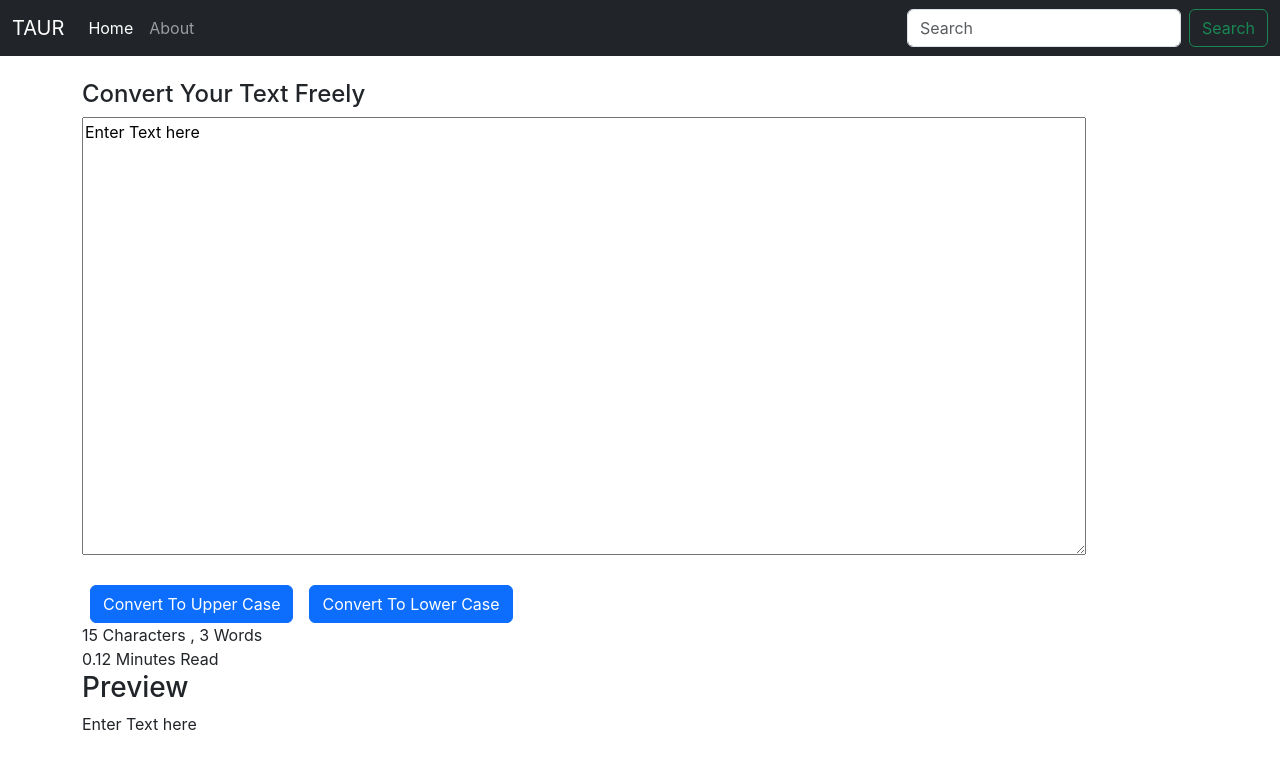
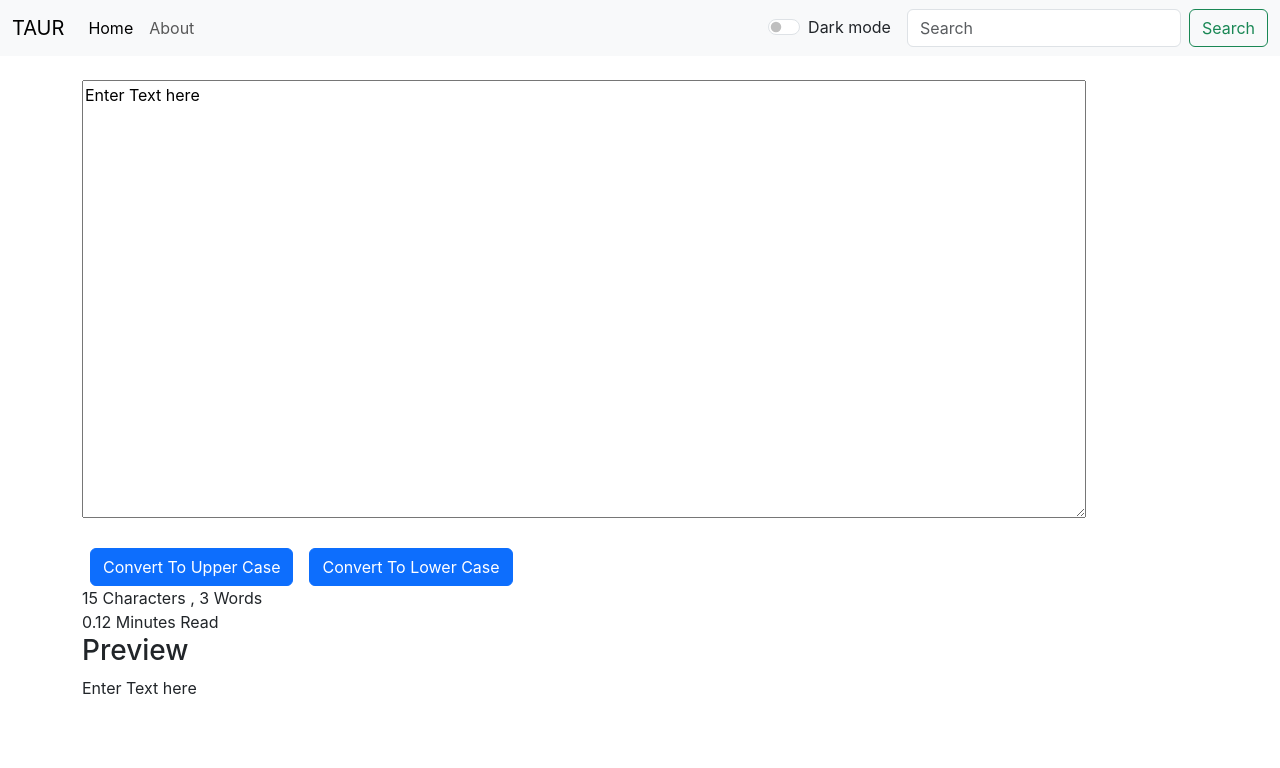
Before and after one commit to SumitSawant1029/TAUR-React, a React (Create React App) app in the folder taur-app/: page / in a window 1280 px wide. Shown: the top 768 px of the page. Built offline with nearby package versions, Linux system fonts and the light colour scheme.

Commit message:
Dark mode Feature Added

```diff
--- a/taur-app/src/component/Navbar.js
+++ b/taur-app/src/component/Navbar.js
@@ -1,10 +1,23 @@
-import React from 'react'
-import PropTypes from 'prop-types'
+import React , {useState} from 'react'
+
+
 
 export default function Navbar(props){
+    const [mode1,setmode1]=useState("light");
+    const toggle = () => {
+        console.log("Toggle funtion Called")
+        if (mode1 === 'dark'){
+            setmode1('light');
+        }
+        else{
+            setmode1('dark')
+        }
+
+
+    }
     return(
     <>
-        <nav className="navbar navbar-expand-lg navbar-dark bg-dark">
+        <nav className={`navbar navbar-expand-lg navbar-${mode1} bg-${mode1}`}>
         <div className="container-fluid">
             <a className="navbar-brand" href="/">TAUR</a>
             <button className="navbar-toggler" type="button" data-bs-toggle="collapse" data-bs-target="#navbarSupportedContent" aria-controls="navbarSupportedContent" aria-expanded="false" aria-label="Toggle navigation">
@@ -19,24 +32,20 @@ export default function Navbar(props){
                 <a className="nav-link" href="/">About</a>
                 </li>
                 </ul>
+                <div class="form-check form-switch mx-3">
+                    <input className="form-check-input" onChange={toggle} type="checkbox" role="switch" id="flexSwitchCheckDefault"/>
+                    <label className="form-check-label" htmlFor="flexSwitchCheckDefault">Dark mode</label>
+                </div>
                 <form className="d-flex" role="search">
-              <input className="form-control me-2" type="search" placeholder="Search" aria-label="Search"/>
-              <button className="btn btn-outline-success" type="submit">Search</button>
+                    <input className="form-control me-2" type="search" placeholder="Search" aria-label="Search"/>
+                    <button className="btn btn-outline-success" type="submit">Search</button>
                 </form>
             </div>
         </div>
       </nav>
         <div className='container'>
         <br/>
-        <h4>{props.tittle}</h4>
         </div>
     </>
     )
-}
-Navbar.propTypes = {tittle : PropTypes.string.isRequired,
-                        apptext : PropTypes.string}
-
-Navbar.defaultProps = {
-    tittle: 'Set title here',
-    apptext: 'About Text here'
-}
+};
```
Also changed, not shown: taur-app/src/component/About.js (added, +10 -0 lines).
